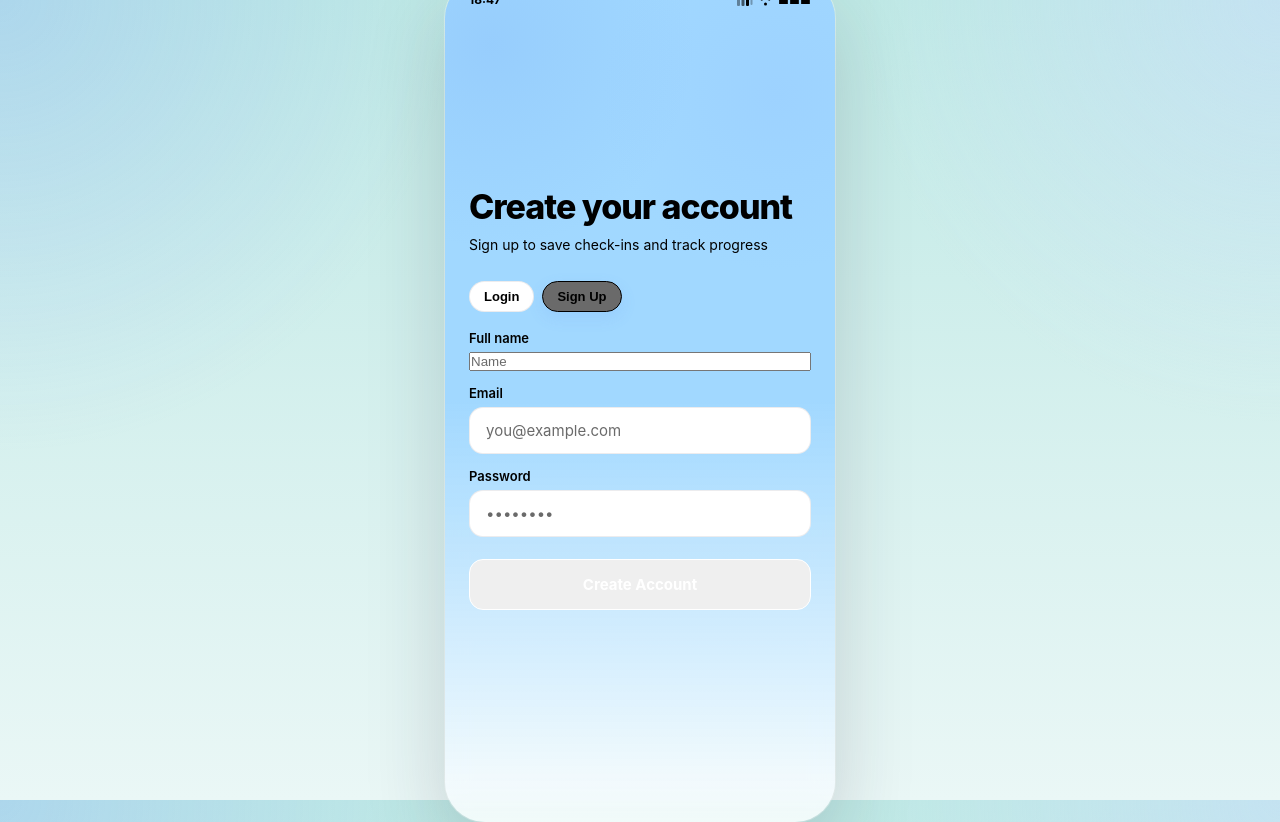
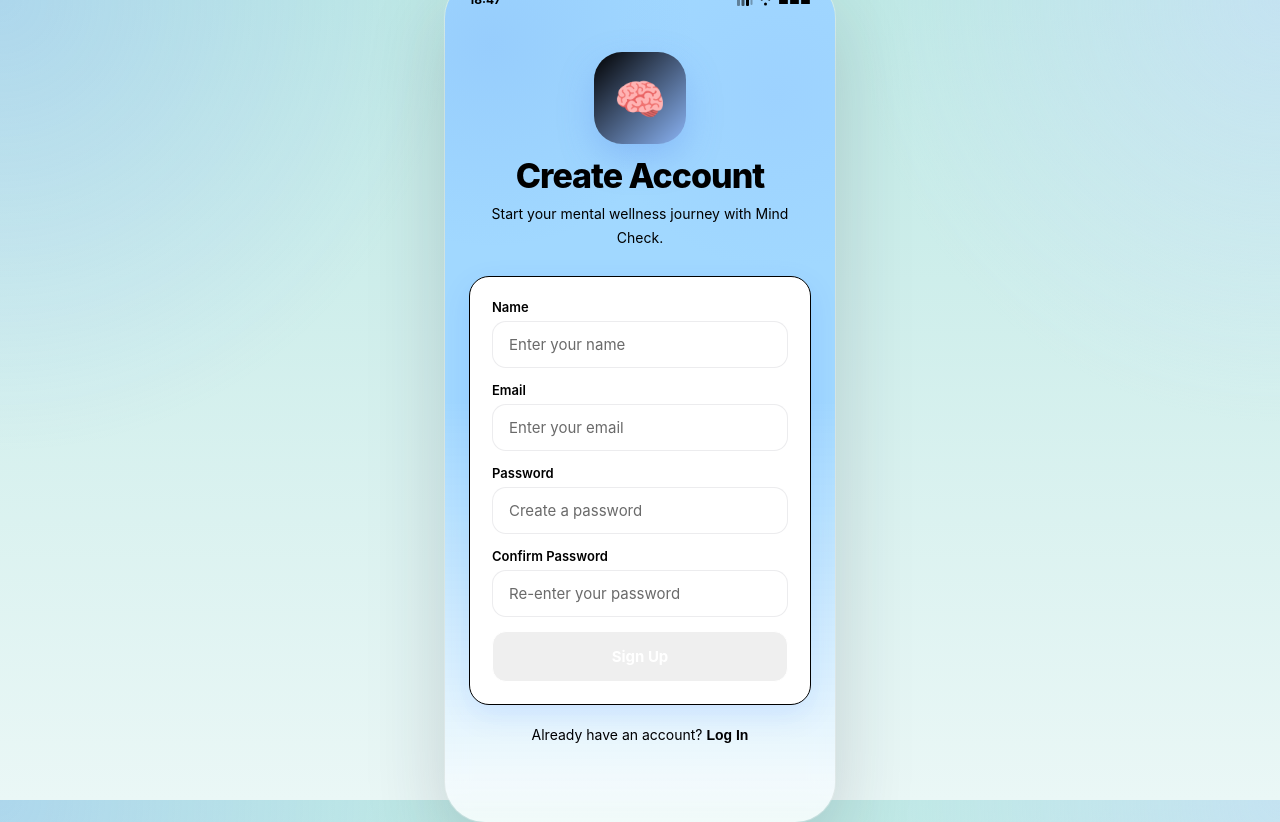
Before and after one commit to awaisq5/mind-check, a React (Vite) app in the folder client/: page /login in a window 1280 px wide. Both pictures are taken after a click on the button "Sign Up". Built offline with nearby package versions, Linux system fonts and the light colour scheme; no server answers.

Commit message:
included confirm password feature

```diff
--- a/client/src/pages/Home.jsx
+++ b/client/src/pages/Home.jsx
@@ -126,25 +126,69 @@ export default function Home() {
           <div
           className="card"
           style={{
-              background: '#fff8eb',
+            background: 'linear-gradient(135deg, #fff8eb 0%, #fffdf7 100%)',
             border: '1px solid rgba(245,166,35,0.18)',
             marginBottom: 18,
-              boxShadow: '0 14px 28px rgba(245,166,35,0.10)',
+            boxShadow: '0 16px 30px rgba(245,166,35,0.10)',
+            overflow: 'hidden',
           }}
           >
-            <p style={{ fontWeight: 700, color: 'var(--color-text)', marginBottom: 6 }}>
-              I noticed you&apos;ve been feeling low lately.
+          <div
+            style={{
+              display: 'flex',
+              alignItems: 'flex-start',
+              gap: 12,
+              marginBottom: 12,
+            }}
+          >
+          <div
+              style={{
+                width: 46,
+                height: 46,
+                borderRadius: 14,
+                background: 'rgba(245,166,35,0.12)',
+                display: 'flex',
+                alignItems: 'center',
+                justifyContent: 'center',
+                fontSize: 22,
+                flexShrink: 0,
+              }}
+          >
+              💬
+          </div>
+
+          <div style={{ flex: 1 }}>
+          <p
+                style={{
+                  fontWeight: 700,
+                  color: 'var(--color-text)',
+                  marginBottom: 4,
+                  fontSize: 15,
+                }}
+          >
+            I noticed you&apos;ve been feeling low lately
           </p>
-            <p style={{ marginBottom: 12 }}>
+            <p>
             Want to talk for a moment with the support assistant?
             </p>
+            </div>
+          </div>
 
           <div style={{ display: 'flex', gap: 10 }}>
-              <button className="btn btn-primary" onClick={() => setShowChat(true)}>
+            <button
+              className="btn btn-primary chat-open-btn"
+              onClick={() => setShowChat(true)}
+            >
+              <svg width="18" height="18" viewBox="0 0 24 24" fill="none" stroke="currentColor" strokeWidth="2.3">
+                <path d="M21 15a4 4 0 0 1-4 4H8l-5 3V7a4 4 0 0 1 4-4h10a4 4 0 0 1 4 4z" />
+              </svg>
               Open chat
             </button>
 
-              <button className="btn btn-ghost" onClick={() => setShowChatPrompt(false)}>
+            <button
+              className="btn btn-ghost"
+              onClick={() => setShowChatPrompt(false)}
+            >
               Later
             </button>
             </div>
@@ -266,7 +310,17 @@ export default function Home() {
         </div>
       </div>
 
-      <ChatbotPanel open={showChat} onClose={() => setShowChat(false)} />
+      <button
+        className="chat-fab"
+        onClick={() => setShowChat(true)}
+        aria-label="Open support chat"
+        title="Open support chat"
+      >
+        <svg width="22" height="22" viewBox="0 0 24 24" fill="none" stroke="currentColor" strokeWidth="2.3">
+          <path d="M21 15a4 4 0 0 1-4 4H8l-5 3V7a4 4 0 0 1 4-4h10a4 4 0 0 1 4 4z" />
+        </svg>
+      </button>
+
       <BottomNav />
     </>
   )
--- a/client/src/pages/Login.jsx
+++ b/client/src/pages/Login.jsx
@@ -1,29 +1,95 @@
 import { useState } from 'react'
 import { useNavigate } from 'react-router-dom'
-import { api } from '../api'
-import { saveAuth } from '../auth'
+import { apiFetch } from '../lib/api'
 
 export default function Login() {
   const navigate = useNavigate()
-  const [mode, setMode] = useState('login')
+
+  const [isSignup, setIsSignup] = useState(false)
   const [name, setName] = useState('')
   const [email, setEmail] = useState('')
   const [password, setPassword] = useState('')
+  const [confirmPassword, setConfirmPassword] = useState('')
   const [error, setError] = useState('')
   const [loading, setLoading] = useState(false)
 
-  async function handleSubmit(e) {
+  const resetForm = () => {
+    setName('')
+    setEmail('')
+    setPassword('')
+    setConfirmPassword('')
+    setError('')
+  }
+
+  const toggleMode = () => {
+    setIsSignup((prev) => !prev)
+    resetForm()
+  }
+
+  const handleSubmit = async (e) => {
     e.preventDefault()
     setError('')
+
+    if (!email.trim() || !password.trim()) {
+      setError('Please fill in all required fields.')
+      return
+    }
+
+    if (isSignup) {
+      if (!name.trim()) {
+        setError('Please enter your name.')
+        return
+      }
+
+      if (!confirmPassword.trim()) {
+        setError('Please confirm your password.')
+        return
+      }
+
+      if (password.length < 6) {
+        setError('Password must be at least 6 characters long.')
+        return
+      }
+
+      if (password !== confirmPassword) {
+        setError('Passwords do not match.')
+        return
+      }
+    }
+
+    try {
       setLoading(true)
 
-    try {
-      const payload = mode === 'register' ? { name, email, password } : { email, password }
-      const data = mode === 'register' ? await api.register(payload) : await api.login(payload)
-      saveAuth(data)
+      const endpoint = isSignup ? '/auth/register' : '/auth/login'
+      const payload = isSignup
+        ? { name: name.trim(), email: email.trim(), password }
+        : { email: email.trim(), password }
+
+      const data = await apiFetch(endpoint, {
+        method: 'POST',
+        body: JSON.stringify(payload),
+      })
+
+      if (data.token) {
+        localStorage.setItem('token', data.token)
+        localStorage.setItem('mindcheck_token', data.token)
+      }
+
+      if (data.user) {
+        localStorage.setItem('user', JSON.stringify(data.user))
+      } else if (isSignup) {
+        localStorage.setItem(
+          'user',
+          JSON.stringify({
+            name: name.trim(),
+            email: email.trim(),
+          })
+        )
+      }
+
       navigate('/home')
     } catch (err) {
-      setError(err.message)
+      setError(err.message || 'Something went wrong. Please try again.')
     } finally {
       setLoading(false)
     }
@@ -31,42 +97,130 @@ export default function Login() {
 
   return (
     <div className="screen-no-nav" style={{ justifyContent: 'center' }}>
-      <div style={{ marginBottom: 24 }}>
-        <h1>{mode === 'login' ? 'Welcome back' : 'Create your account'}</h1>
-        <p className="mt-8">
-          {mode === 'login' ? 'Log in to continue your wellbeing journey' : 'Sign up to save check-ins and track progress'}
+      <div
+        style={{
+          display: 'flex',
+          flexDirection: 'column',
+          gap: 18,
+          width: '100%',
+          maxWidth: 360,
+          margin: '0 auto',
+        }}
+      >
+        <div style={{ textAlign: 'center', marginBottom: 8 }}>
+          <div className="splash-logo" style={{ margin: '0 auto 14px' }}>
+            🧠
+          </div>
+
+          <h1 style={{ marginBottom: 8 }}>
+            {isSignup ? 'Create Account' : 'Welcome Back'}
+          </h1>
+
+          <p>
+            {isSignup
+              ? 'Start your mental wellness journey with Mind Check.'
+              : 'Log in to continue tracking your wellbeing.'}
           </p>
         </div>
 
-      <div className="chip-row" style={{ marginBottom: 18 }}>
-        <button className={`chip ${mode === 'login' ? 'active' : ''}`} onClick={() => setMode('login')}>Login</button>
-        <button className={`chip ${mode === 'register' ? 'active' : ''}`} onClick={() => setMode('register')}>Sign Up</button>
-      </div>
-
-      <form onSubmit={handleSubmit} style={{ display: 'flex', flexDirection: 'column', gap: 14 }}>
-        {mode === 'register' && (
+        <form
+          onSubmit={handleSubmit}
+          className="card"
+          style={{
+            display: 'flex',
+            flexDirection: 'column',
+            gap: 14,
+            padding: 22,
+          }}
+        >
+          {isSignup && (
             <div className="input-group">
-            <label className="input-label">Full name</label>
-            <input value={name} onChange={(e) => setName(e.target.value)} placeholder="Name" />
+              <label className="input-label">Name</label>
+              <input
+                type="text"
+                placeholder="Enter your name"
+                value={name}
+                onChange={(e) => setName(e.target.value)}
+              />
             </div>
           )}
 
           <div className="input-group">
             <label className="input-label">Email</label>
-          <input type="email" value={email} onChange={(e) => setEmail(e.target.value)} placeholder="you@example.com" />
+            <input
+              type="email"
+              placeholder="Enter your email"
+              value={email}
+              onChange={(e) => setEmail(e.target.value)}
+            />
           </div>
 
           <div className="input-group">
             <label className="input-label">Password</label>
-          <input type="password" value={password} onChange={(e) => setPassword(e.target.value)} placeholder="••••••••" />
+            <input
+              type="password"
+              placeholder={isSignup ? 'Create a password' : 'Enter your password'}
+              value={password}
+              onChange={(e) => setPassword(e.target.value)}
+            />
           </div>
 
-        {error && <p style={{ color: 'var(--color-danger)', fontSize: 13, textAlign: 'center' }}>{error}</p>}
+          {isSignup && (
+            <div className="input-group">
+              <label className="input-label">Confirm Password</label>
+              <input
+                type="password"
+                placeholder="Re-enter your password"
+                value={confirmPassword}
+                onChange={(e) => setConfirmPassword(e.target.value)}
+              />
+            </div>
+          )}
 
-        <button className="btn btn-primary mt-8" type="submit" disabled={loading}>
-          {loading ? 'Please wait...' : mode === 'login' ? 'Login' : 'Create Account'}
+          {error ? (
+            <div
+              style={{
+                padding: '12px 14px',
+                borderRadius: 14,
+                background: '#fff5f5',
+                border: '1px solid rgba(224,92,92,0.18)',
+              }}
+            >
+              <p style={{ color: 'var(--color-danger)', fontWeight: 600 }}>{error}</p>
+            </div>
+          ) : null}
+
+          <button className="btn btn-primary" type="submit" disabled={loading}>
+            {loading
+              ? isSignup
+                ? 'Creating account...'
+                : 'Logging in...'
+              : isSignup
+              ? 'Sign Up'
+              : 'Log In'}
           </button>
         </form>
+
+        <div style={{ textAlign: 'center' }}>
+          <p>
+            {isSignup ? 'Already have an account?' : "Don't have an account?"}{' '}
+            <button
+              type="button"
+              onClick={toggleMode}
+              style={{
+                background: 'none',
+                border: 'none',
+                color: 'var(--color-primary)',
+                fontWeight: 700,
+                cursor: 'pointer',
+                fontSize: 14,
+              }}
+            >
+              {isSignup ? 'Log In' : 'Sign Up'}
+            </button>
+          </p>
+        </div>
+      </div>
     </div>
   )
 }
--- a/client/src/styles/global.css
+++ b/client/src/styles/global.css
@@ -540,3 +540,47 @@ input[type="range"] { width: 100%; height: 6px; accent-color: var(--color-primar
   font-size: 10px;
   color: var(--color-text);
 }
+
+.chat-open-btn {
+  box-shadow: 0 14px 26px rgba(91,141,238,0.24);
+}
+
+.chat-open-btn:hover {
+  transform: translateY(-1px);
+  box-shadow: 0 18px 32px rgba(91,141,238,0.28);
+}
+
+.chat-fab {
+  position: absolute;
+  right: 24px;
+  bottom: calc(var(--nav-height) + 24px);
+  width: 58px;
+  height: 58px;
+  border: none;
+  border-radius: 50%;
+  background: linear-gradient(135deg, #5b8dee 0%, #7aa9ff 100%);
+  color: #fff;
+  display: flex;
+  align-items: center;
+  justify-content: center;
+  box-shadow: 0 18px 34px rgba(91,141,238,0.28);
+  cursor: pointer;
+  z-index: 10;
+  transition: transform 0.18s ease, box-shadow 0.18s ease;
+}
+
+.chat-fab:hover {
+  transform: translateY(-2px);
+  box-shadow: 0 22px 38px rgba(91,141,238,0.32);
+}
+
+.chat-fab:active {
+  transform: scale(0.97);
+}
+
+.auth-error {
+  padding: 12px 14px;
+  border-radius: 14px;
+  background: #fff5f5;
+  border: 1px solid rgba(224,92,92,0.18);
+}
```
Also changed, not shown: 2 other files (tests, documents, lock files or other folders). Lines whose indentation alone changed are shown as unchanged.
